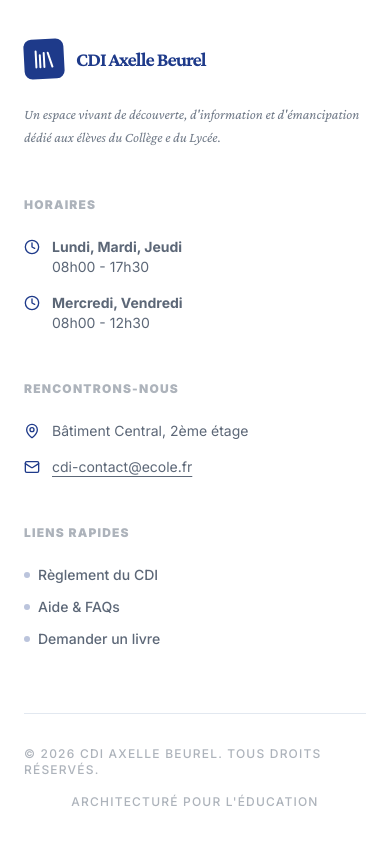
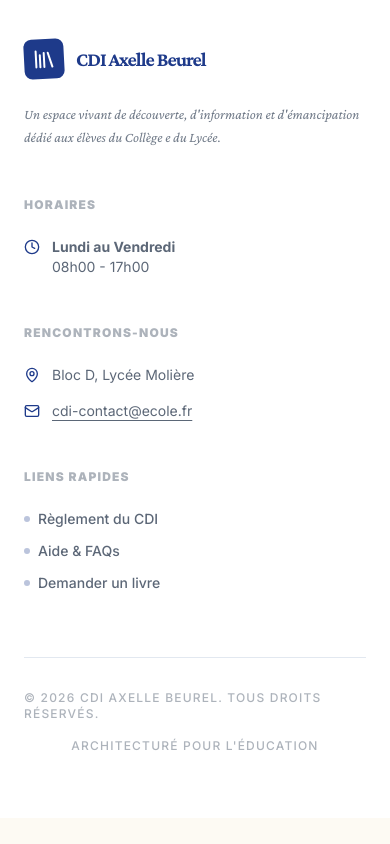
Before and after one commit to sammagbo/ccc_cdi, a React (Vite) app: page / in a window 390 px wide. Shown: the part 4019-4863 px from the top of the page. After the commit the page ends 4837 px from the top, so only its background shows below. Built offline with nearby package versions, Linux system fonts and the light colour scheme.

Commit message:
docs: update CDI hours and location

```diff
--- a/src/components/layout/Footer.tsx
+++ b/src/components/layout/Footer.tsx
@@ -31,15 +31,8 @@ export default function Footer() {
               <li className="flex items-start gap-3 text-sm text-notebook-pencil/80">
                 <Clock className="w-4 h-4 text-blue-900 shrink-0 mt-0.5" />
                 <div>
-                  <span className="font-bold block">Lundi, Mardi, Jeudi</span>
-                  <span>08h00 - 17h30</span>
-                </div>
-              </li>
-              <li className="flex items-start gap-3 text-sm text-notebook-pencil/80">
-                <Clock className="w-4 h-4 text-blue-900 shrink-0 mt-0.5" />
-                <div>
-                  <span className="font-bold block">Mercredi, Vendredi</span>
-                  <span>08h00 - 12h30</span>
+                  <span className="font-bold block">Lundi au Vendredi</span>
+                  <span>08h00 - 17h00</span>
                 </div>
               </li>
             </ul>
@@ -51,7 +44,7 @@ export default function Footer() {
             <ul className="space-y-4">
               <li className="flex items-center gap-3 text-sm text-notebook-pencil/80">
                 <MapPin className="w-4 h-4 text-blue-900 shrink-0" />
-                <span>Bâtiment Central, 2ème étage</span>
+                <span>Bloc D, Lycée Molière</span>
               </li>
               <li className="flex items-center gap-3 text-sm text-notebook-pencil/80">
                 <Mail className="w-4 h-4 text-blue-900 shrink-0" />
--- a/src/pages/Contact.tsx
+++ b/src/pages/Contact.tsx
@@ -59,7 +59,7 @@ export default function Contact() {
                      2ª feira a 6ª feira
                    </div>
                     <div className="flex items-baseline gap-2 mt-2">
-                     <span className="text-3xl font-bold font-serif text-blue-950">08h30</span>
+                      <span className="text-3xl font-bold font-serif text-blue-950">08h00</span>
                       <span className="text-notebook-pencil font-medium">—</span>
                       <span className="text-3xl font-bold font-serif text-blue-950">17h00</span>
                     </div>
@@ -69,9 +69,9 @@ export default function Contact() {
                      Pausa para Almoço
                    </div>
                     <div className="flex items-baseline gap-2 mt-2">
-                     <span className="text-xl font-bold font-serif text-notebook-pencil">12h30</span>
+                      <span className="text-xl font-bold font-serif text-notebook-pencil">11h00</span>
                       <span className="text-notebook-pencil/50">—</span>
-                     <span className="text-xl font-bold font-serif text-notebook-pencil">13h30</span>
+                      <span className="text-xl font-bold font-serif text-notebook-pencil">12h00</span>
                     </div>
                    <p className="text-sm text-notebook-pencil/60 mt-1 italic font-serif">Encerrado durante a hora de almoço.</p>
                  </li>
@@ -93,11 +93,8 @@ export default function Contact() {
                </h2>
 
                <div className="space-y-4">
-                 <p className="text-lg md:text-xl font-medium text-notebook-pencil leading-relaxed bg-emerald-50/50 p-4 rounded-xl border border-emerald-100/50">
-                    O CDI está localizado no <strong className="font-black text-emerald-800">Bloco D</strong>.
-                 </p>
                   <p className="text-base text-notebook-pencil/80 leading-relaxed font-serif">
-                   Mais especificamente, ficamos mesmo ao lado da sala da <span className="italic">Vie scolaire secondaire</span> do Lycée Molière. Basta seguir as placas no corredor principal!
+                    O CDI está localizado no Bloco D, mesmo ao lado da sala da Vie scolaire secondaire do Lycée Molière. Basta seguir as placas no corredor principal!
                   </p>
                </div>
 
```
Lines whose indentation alone changed are shown as unchanged.
